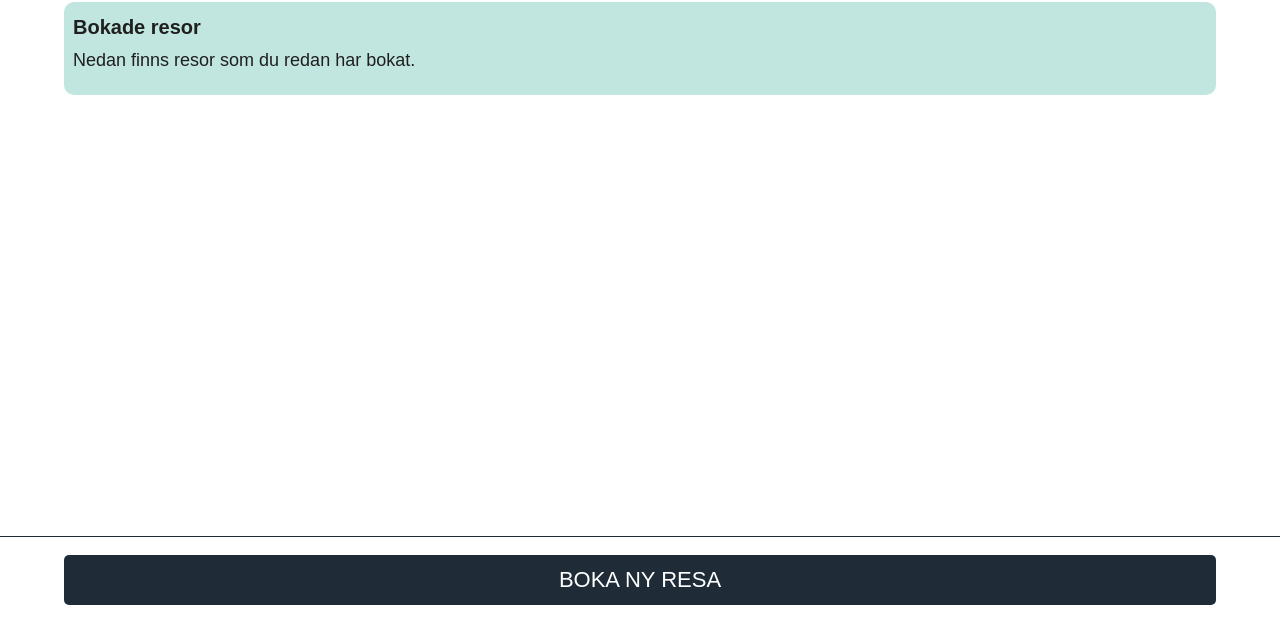
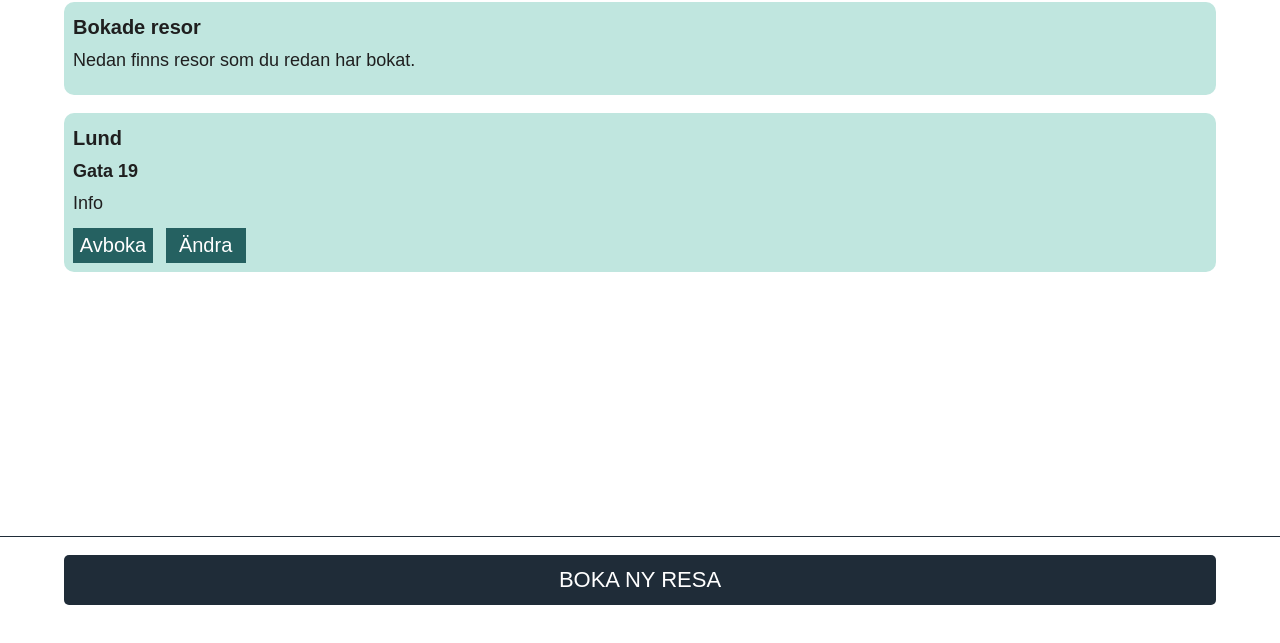
Before and after one commit to wesl2400-miun/lundsf, a plain HTML site: page booking.html in a window 1280 px wide. Shown: the part 177-820 px from the top of the page. Drawn offline with Linux system fonts and the light colour scheme; a web font is replaced by a local one.

Commit message:
Some basic logic for travel buttons

```diff
--- a/booking.html
+++ b/booking.html
@@ -28,6 +28,7 @@
     <link rel="stylesheet" href="./styles/prim-var-btn.css">
     <link rel="stylesheet" href="./styles/travel-btns.css">
     <link rel="stylesheet" href="./styles/calendar-btns.css">
+    <link rel="stylesheet" href="./styles/mod-btn.css">
     <link rel="stylesheet" href="./styles/form.css">
 
     <!-- Laddar teckensnitt från Google -->
--- a/script/booking.js
+++ b/script/booking.js
@@ -19,6 +19,28 @@ class InfoCard {
     this._root = newTag('section', 'card', null, vHolder);
     newTag('h2', null, title, this._root);
     newTag('p', null, text, this._root);
+  }
+}
+
+class TravCard {
+  constructor(vHolder, actBar, city, address, travInfo) {
+    this._root = newTag('section', 'card', null, vHolder);
+    this._city = newTag('h2', null, city, this._root);
+    this._address = newTag('h3', null, address, this._root);
+    this._travInfo = newTag('p', null, travInfo, this._root);
+    this.addActBar(vHolder, actBar);
+  }
+
+  addActBar = (vHolder, actBar) => {
+    const btns = newTag('div', 'mod-opt', null, this._root);
+    const delBtn = newTag('button', 'mod-btn', 'Avboka', btns);
+    delBtn.addEventListener('click', () => {
+      vHolder.removeChild(this._root);
+    });
+    const modBtn = newTag('button', 'mod-btn', 'Ändra', btns);
+    modBtn.addEventListener('click', () => {
+      new DestView(vHolder, actBar);
+    });
   }
 }
 
@@ -111,6 +133,8 @@ class TravView {
       'Bokade resor',
       'Nedan finns resor som du redan har bokat.'
     );
+
+    new TravCard(vHolder, actBar, 'Lund', 'Gata 19', 'Info');
     this._wireActBar(vHolder, actBar);
   }
 
--- /dev/null
+++ b/styles/mod-btn.css
@@ -0,0 +1,42 @@
+.mod-opt {
+  width: 100%;
+  display: flex;
+  justify-content: start;
+  align-items: center;
+  flex-direction: row;
+  margin: 0;
+  padding: 0;
+  box-sizing: border-box;
+}
+
+.mod-btn {
+  width: 80px;
+  height: 35px;
+  display: flex;
+  justify-content: center;
+  align-items: center;
+  flex-direction: column;
+  background-color: var(--brand-secondary);
+  color: var(--brand-on-secondary);
+  border: none;
+  font-size: 20px;
+  font-weight: 500;
+  margin-right: 0.7rem;
+  box-sizing: border-box;
+  cursor: pointer;
+  user-select: none;
+}
+
+/** Byt stilen på knappen beroende på dess nuvarande tillstånd**/
+.mod-btn:focus {
+  outline: 3px double var(--brand-on-surface);
+  outline-offset: 2px;
+}
+
+.mod-btn:hover {
+  background-color: var(--brand-accent-secondary);
+}
+
+.mod-btn:active {
+  background-color: var(--brand-secondary);
+}
```
